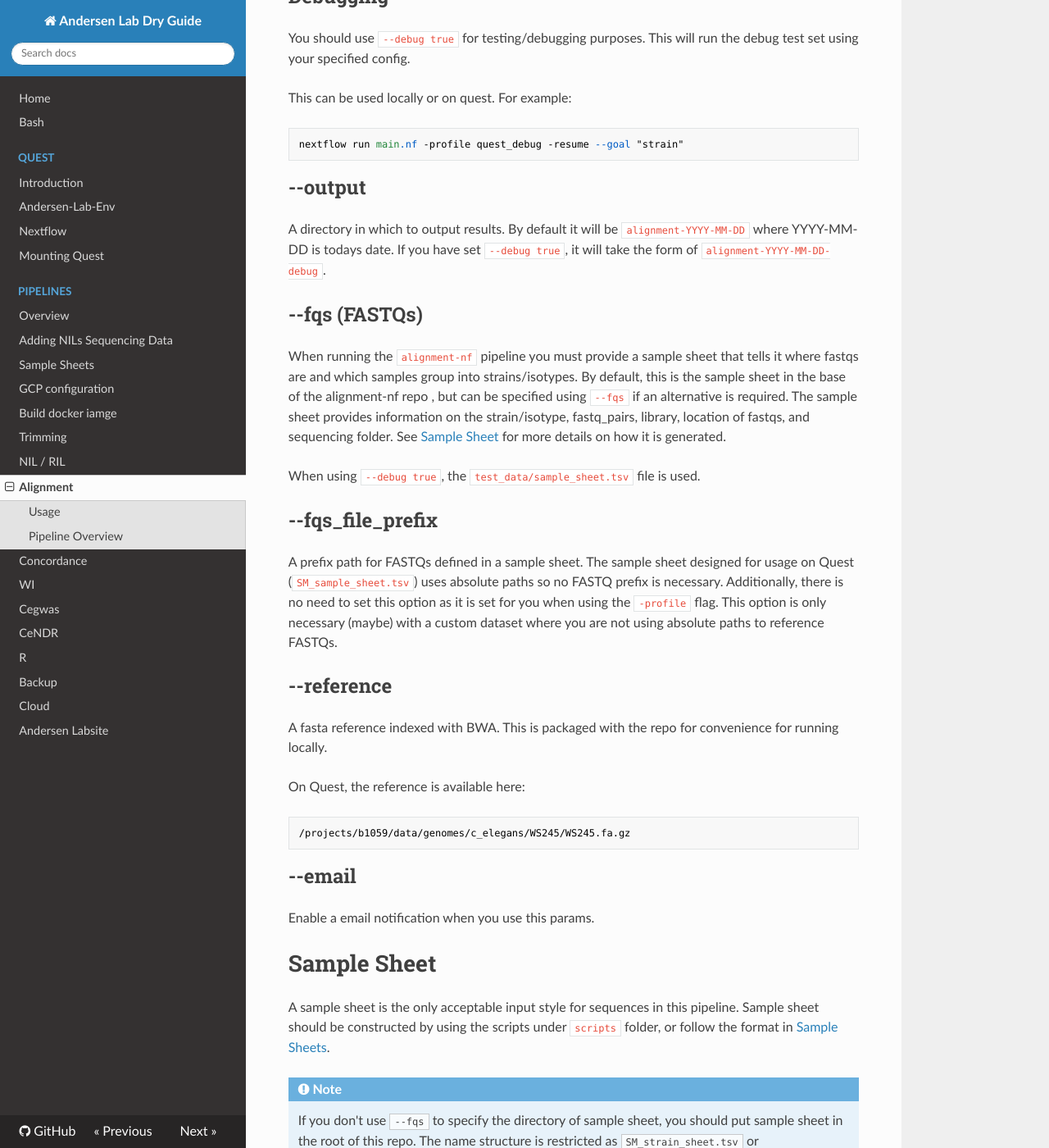
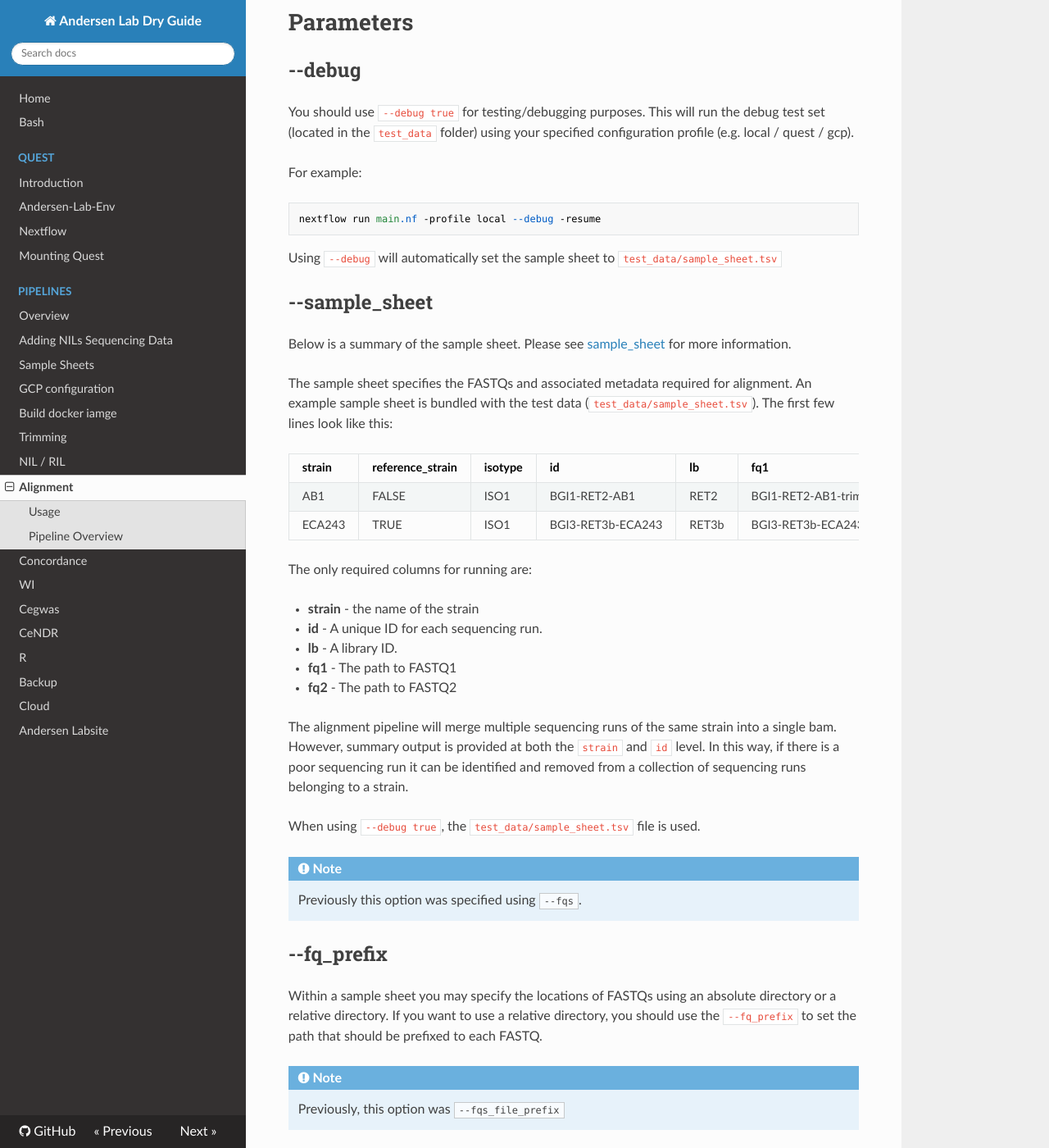
Before and after one commit to AndersenLab/dry-guide, an MkDocs documentation site: the page built from docs/pipeline-alignment.md, in a window 1280 px wide and 1400 px high, scrolled down 2459 px. Shown: the whole window at 82% size. Built offline with MkDocs 1.6.1, drawn with Linux system fonts in a browser that asks for light colours; nearby versions of some CDN libraries; some of the changed text lies outside the part shown.

Commit message:
update params

````diff
--- a/docs/pipeline-alignment.md
+++ b/docs/pipeline-alignment.md
@@ -1,13 +1,15 @@
 # alignment-nf
 
-The [alignment-nf](https://github.com/AndersenLab/alignment-nf) pipeline performs alignment for wild isolate sequence data __at the strain level__, and outputs BAMs and related information. Those BAMs can be used for downstream analysis of [concordance-nf](http://andersenlab.org/dry-guide/pipeline-concordance/), [wi-nf](http://andersenlab.org/dry-guide/pipeline-wi/) and variants calling.
+The [alignment-nf](https://github.com/AndersenLab/alignment-nf) pipeline performs alignment for wild isolate sequence data __at the strain level__, and outputs BAMs and related information. Those BAMs can be used for downstream analysis including variant calling, [concordance analysis](http://andersenlab.org/dry-guide/pipeline-concordance/), [wi-nf (variant calling)](http://andersenlab.org/dry-guide/pipeline-wi/) and other analyses.
 
-Note that historically, sequence processing was previously performed at the isotype level. We are still interested in filtering strains used in analysis at the isotype level, but alignment and variant calling are now performed at the strain level rather than at the isotype level.
+!!! Note
+    Historically, sequence processing was performed at the isotype level. We are still interested in filtering strains used in analysis at the isotype level, but alignment and variant calling are now performed at the strain level rather than at the isotype level.
 
 [TOC]
 
 ## Usage
 ```
+
              ▗▖ ▝▜   ▝                       ▗      ▗▖ ▖▗▄▄▖
              ▐▌  ▐  ▗▄   ▄▄ ▗▗▖ ▗▄▄  ▄▖ ▗▗▖ ▗▟▄     ▐▚ ▌▐
              ▌▐  ▐   ▐  ▐▘▜ ▐▘▐ ▐▐▐ ▐▘▐ ▐▘▐  ▐      ▐▐▖▌▐▄▄▖
@@ -18,8 +20,9 @@ Note that historically, sequence processing was previously performed at the isot
     parameters              description                    Set/Default
     ==========              ===========                    ========================
     --debug                 Set to 'true' to test          ${params.debug}
-    --fqs                   fastq file (see help)          ${params.fqs}
-    --fq_file_prefix        fastq prefix                   ${params.fq_file_prefix}
+    --sample_sheet          sample_sheet                   ${params.sample_sheet}
+    --fq_prefix             fastq prefix                   ${params.fq_prefix}
+    --kmers                 count kmers                    ${params.kmers}
     --reference             Reference Genome (w/ .gz)      ${params.reference}
     --output                Location for output            ${params.output}
     --email                 Email to be sent results       ${params.email}
@@ -29,7 +32,7 @@ Note that historically, sequence processing was previously performed at the isot
 
 ## Pipeline Overview
 
-![Pipeline-overview](img/alignment-nf.png)
+![Pipeline-overview](img/alignment.png)
 
 # Usage
 
@@ -55,35 +58,64 @@ Almost all processes within the pipeline are now managed using [conda](). To use
 
 !!! note
 
-       [mosdepth](https://www.github.com/brentp/mosdepth) is used to calculate coverage. `mosdepth` is available on Linux machines, but not on Mac OSX. That is why the conda environment for the `coverage` process is specified as `conda { System.properties['os.name'] != "Mac OS X" ? 'bioconda::mosdepth=0.2.6' : "" }`. This snippet allows mosdepth to run off the version present in the `bin` folder locally on Mac OSX, or using the conda-managed installation on a Linux Machine.
+       [mosdepth](https://www.github.com/brentp/mosdepth) is used to calculate coverage. `mosdepth` is available on Linux machines, but not on Mac OSX. That is why the conda environment for the `coverage` process is specified as `conda { System.properties['os.name'] != "Mac OS X" ? 'bioconda::mosdepth=0.2.6' : "" }`. This snippet allows mosdepth to run off the executable present in the `bin` folder locally on Mac OSX, or use the conda-based installation when on Linux.
 
-## Debugging
+# Parameters
 
-You should use `--debug true` for testing/debugging purposes. This will run the debug test set using your specified config.
+## --debug
 
-This can be used locally or on quest. For example:
+You should use `--debug true` for testing/debugging purposes. This will run the debug test set (located in the `test_data` folder) using your specified configuration profile (e.g. local / quest / gcp).
+
+For example:
 
 ```
-nextflow run main.nf -profile quest_debug -resume --goal "strain"
+nextflow run main.nf -profile local --debug -resume
 ```
 
-## --output
+Using `--debug` will automatically set the sample sheet to `test_data/sample_sheet.tsv`
 
-A directory in which to output results. By default it will be `alignment-YYYY-MM-DD` where YYYY-MM-DD is todays date. If you have set `--debug true`, it will take the form of `alignment-YYYY-MM-DD-debug`.
+## --sample_sheet
 
-## --fqs (FASTQs)
+Below is a summary of the sample sheet. Please see [sample_sheet](/sample-sheets) for more information.
 
-When running the `alignment-nf` pipeline you must provide a sample sheet that tells it where fastqs are and which samples group into strains/isotypes. By default, this is the sample sheet in the base of the alignment-nf repo , but can be specified using `--fqs` if an alternative is required. The sample sheet provides information on the strain/isotype, fastq_pairs, library, location of fastqs, and sequencing folder. See [Sample Sheet](# Sample Sheet) for more details on how it is generated.
+The sample sheet specifies the FASTQs and associated metadata required for alignment. An example sample sheet is bundled with the test data (`test_data/sample_sheet.tsv`). The first few lines look like this:
+
+| strain |   reference_strain |    isotype | id |  lb |  fq1 | fq2 | seq_folder    |                                              |
+|:------|------|----------|--|--|--|--|--|--------------------------------------------------------------------------|
+| AB1  | FALSE |   ISO1 |    BGI1-RET2-AB1 |   RET2 |    BGI1-RET2-AB1-trim-1P.fq.gz |BGI1-RET2-AB1-trim-2P.fq.gz | original_wi_set |
+| ECA243 |   TRUE |   ISO1 |    BGI3-RET3b-ECA243 |   RET3b |   BGI3-RET3b-ECA243-trim-1P.fq.gz                                  | BGI3-RET3b-ECA243-trim-2P.fq.gz  | original_wi_set
+
+
+The only required columns for running are:
+
+* __strain__ - the name of the strain
+* __id__ - A unique ID for each sequencing run.
+* __lb__ - A library ID.
+* __fq1__ - The path to FASTQ1
+* __fq2__ - The path to FASTQ2
+
+The alignment pipeline will merge multiple sequencing runs of the same strain into a single bam. However, summary output is provided at both the `strain` and `id` level. In this way, if there is a poor sequencing run it can be identified and removed from a collection of sequencing runs belonging to a strain.
 
 When using `--debug true`, the `test_data/sample_sheet.tsv` file is used.
 
-## --fqs_file_prefix
+!!! Note
+    Previously this option was specified using `--fqs`.
 
-A prefix path for FASTQs defined in a sample sheet. The sample sheet designed for usage on Quest (`SM_sample_sheet.tsv`) uses absolute paths so no FASTQ prefix is necessary. Additionally, there is no need to set this option as it is set for you when using the `-profile` flag. This option is only necessary (maybe) with a custom dataset where you are not using absolute paths to reference FASTQs.
+## --fq_prefix
+
+Within a sample sheet you may specify the locations of FASTQs using an absolute directory or a relative directory. If you want to use a relative directory, you should use the `--fq_prefix` to set the path that should be prefixed to each FASTQ.
+
+!!! Note
+    Previously, this option was `--fqs_file_prefix`
+## --kmers
+
+__default__ = true
+
+Toggles kmer-analysis
 
 ## --reference
 
-A fasta reference indexed with BWA. This is packaged with the repo for convenience for running locally.
+A fasta reference indexed with BWA. WS245 is packaged with the pipeline for convenience when testing or running locally.
 
 On Quest, the reference is available here:
 
@@ -91,23 +123,19 @@ On Quest, the reference is available here:
 /projects/b1059/data/genomes/c_elegans/WS245/WS245.fa.gz
 ```
 
+## --output
+
+__Default__ - `Alignment-YYYYMMDD`
+
+A directory in which to output results. If you have set `--debug true`, the default output directory will be `alignment-YYYYMMDD-debug`.
+
 ## --email
 
-Enable a email notification when you use this params.
-
-# Sample Sheet
-
-A sample sheet is the only acceptable input style for sequences in this pipeline. Sample sheet should be constructed by using the scripts under `scripts` folder, or follow the format in [Sample Sheets](http://andersenlab.org/dry-guide/sample-sheets/).
-
-!!! note
-
-       If you don't use `--fqs` to specify the directory of sample sheet, you should put sample sheet in the root of this repo. The name structure is restricted as `SM_strain_sheet.tsv` or `SM_isotype_sheet.tsv`.
+Setting `--email` will trigger an email report following pipeline execution.
 
 # Output
 
 ## Strain
-
-When you use `--goal "strain"`
 
 ```
 ├── BAM
````
